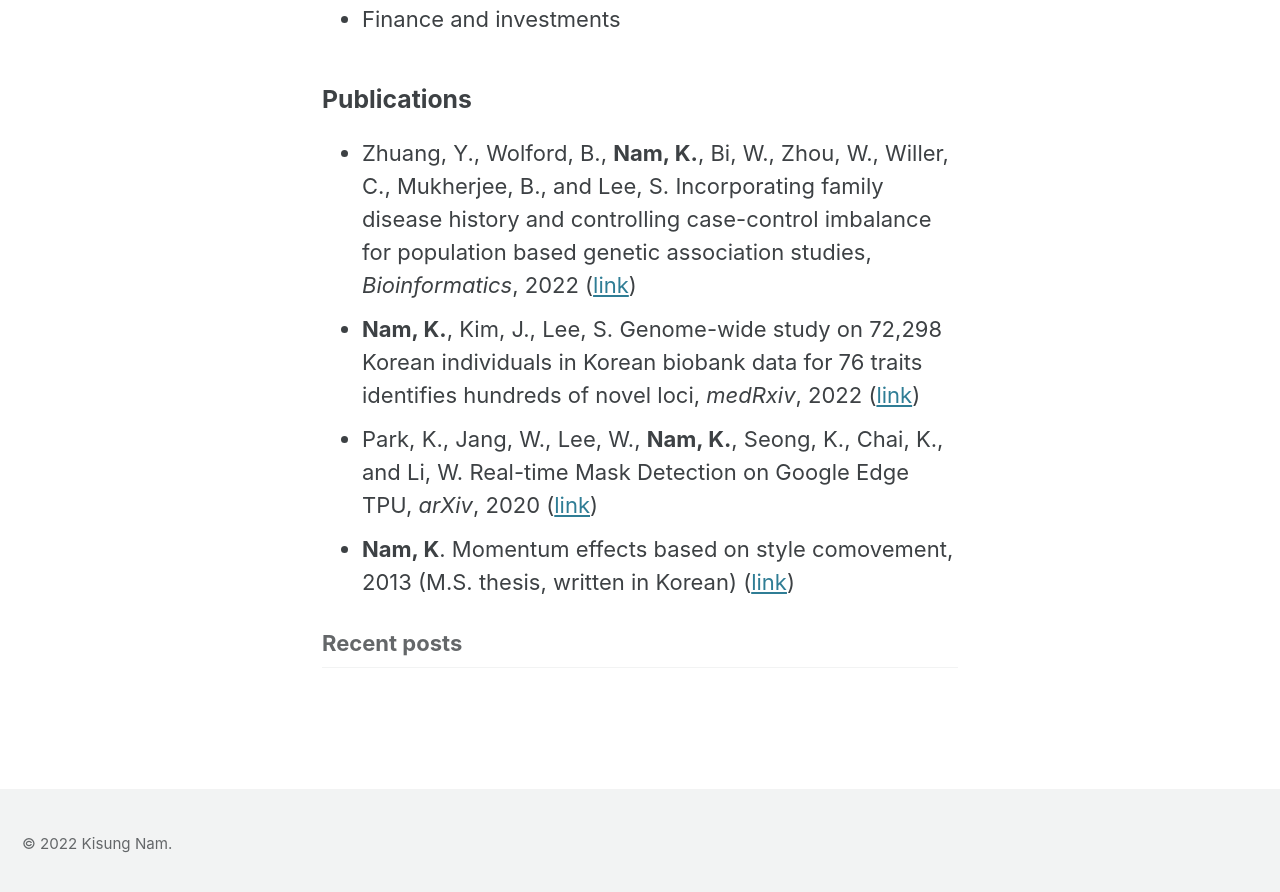
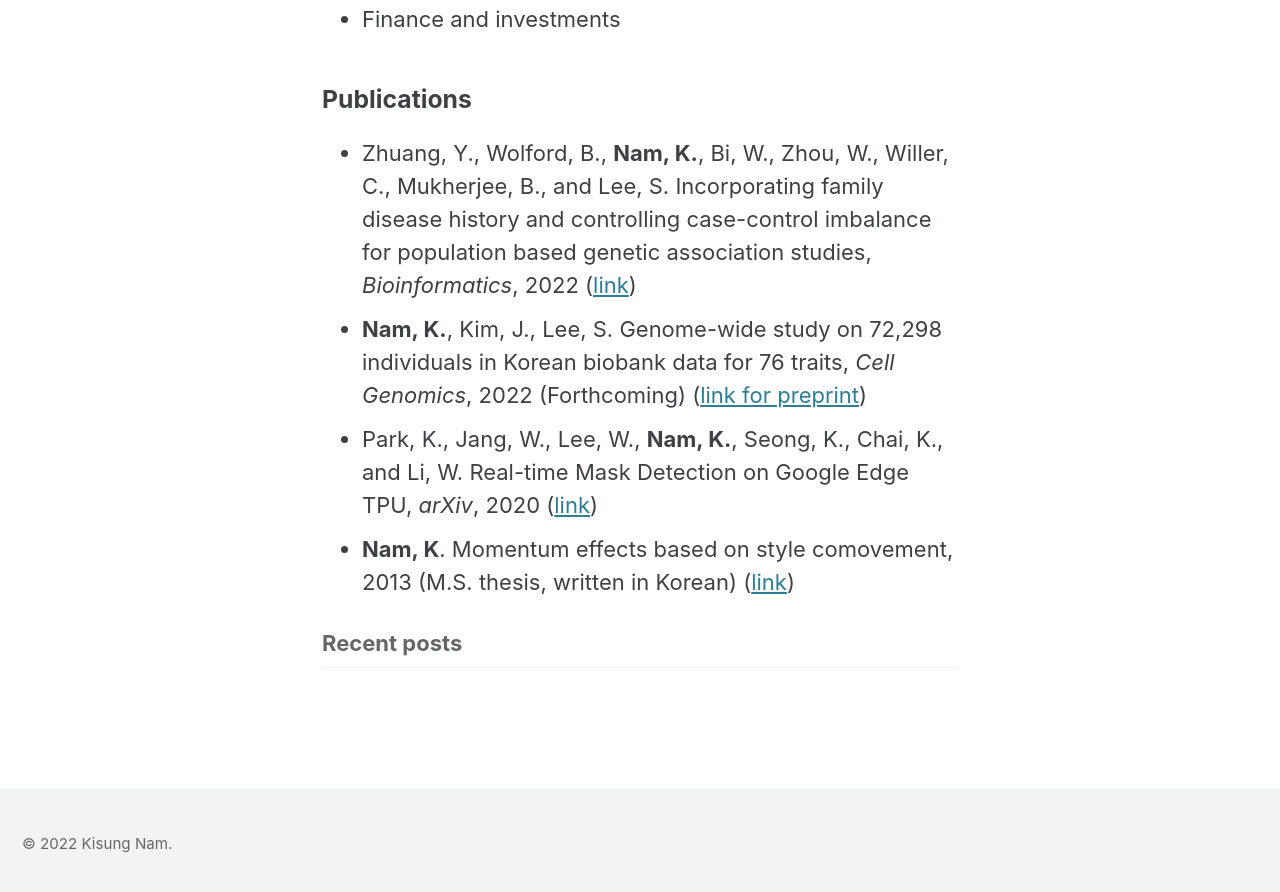
Before and after one commit to namks/namks.github.io, a Jekyll site: the page built from index.md, in a window 1280 px wide and 900 px high, scrolled down 940 px. Shown: the top 892 px of the window. Built offline with Jekyll 4.4.1, drawn with Linux system fonts in a browser that asks for light colours; cached includes are drawn as plain includes; our own code applies the rules of GitHub Pages for plain Markdown files; the list of posts is cut into pages by our own code.

Commit message:
Update index.md

```diff
--- a/index.md
+++ b/index.md
@@ -23,7 +23,7 @@ Whenever you commit to this repository, GitHub Pages will run [Jekyll](https://j
 ### Publications
 
 - Zhuang, Y., Wolford, B., **Nam, K.**, Bi, W., Zhou, W., Willer, C., Mukherjee, B., and Lee, S. Incorporating family disease history and controlling case-control imbalance for population based genetic association studies, _Bioinformatics_, 2022 ([link](https://doi.org/10.1093/bioinformatics/btac459))
-- **Nam, K.**, Kim, J., Lee, S. Genome-wide study on 72,298 Korean individuals in Korean biobank data for 76 traits identifies hundreds of novel loci, _medRxiv_, 2022 ([link](https://www.medrxiv.org/content/10.1101/2022.02.23.22271389v1))
+- **Nam, K.**, Kim, J., Lee, S. Genome-wide study on 72,298 individuals in Korean biobank data for 76 traits, _Cell Genomics_, 2022 (Forthcoming) ([link for preprint](https://www.medrxiv.org/content/10.1101/2022.02.23.22271389v1))
 - Park, K., Jang, W., Lee, W., **Nam, K.**, Seong, K., Chai, K., and Li, W. Real-time Mask Detection on Google Edge TPU, _arXiv_, 2020 ([link](https://arxiv.org/abs/2010.04427))
 - **Nam, K**. Momentum effects based on style comovement, 2013 (M.S. thesis, written in Korean) ([link](http://library.kaist.ac.kr/search/detail/view.do?bibCtrlNo=569786&flag=dissertation))
 
```
